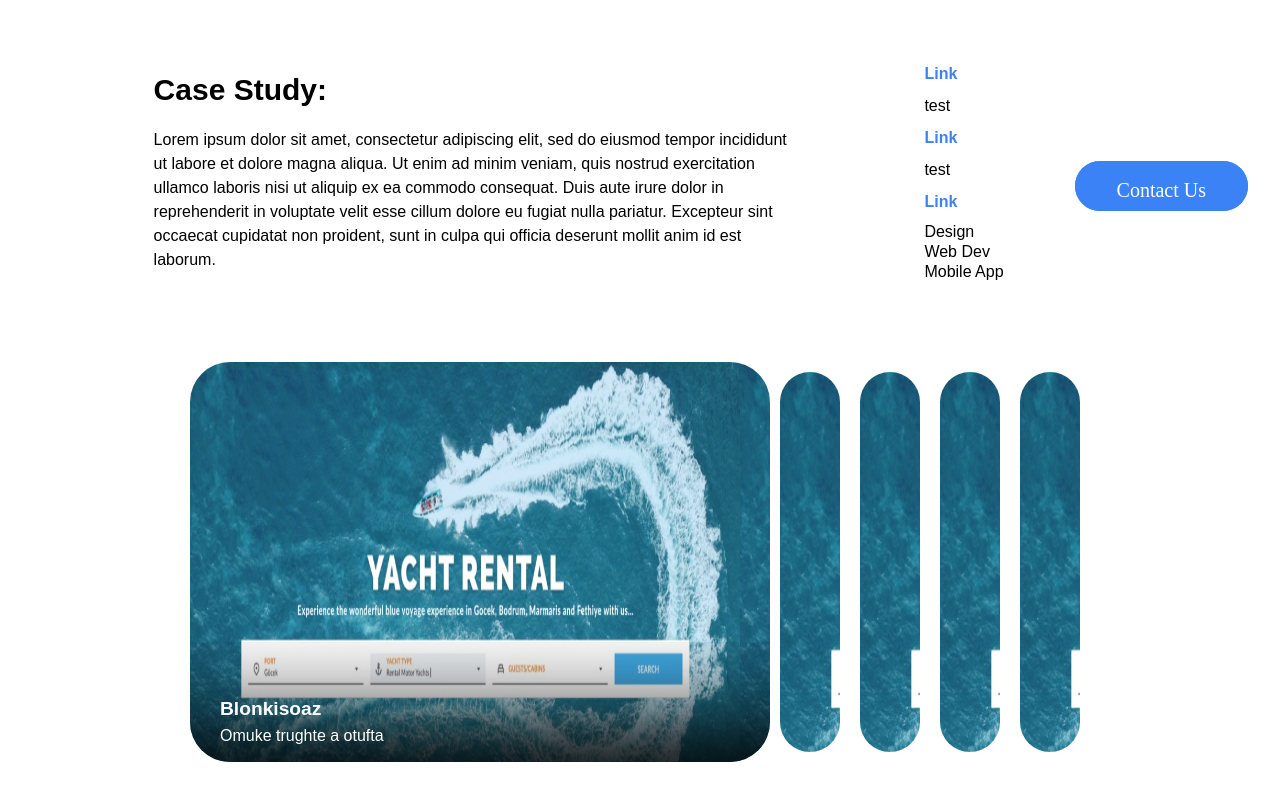
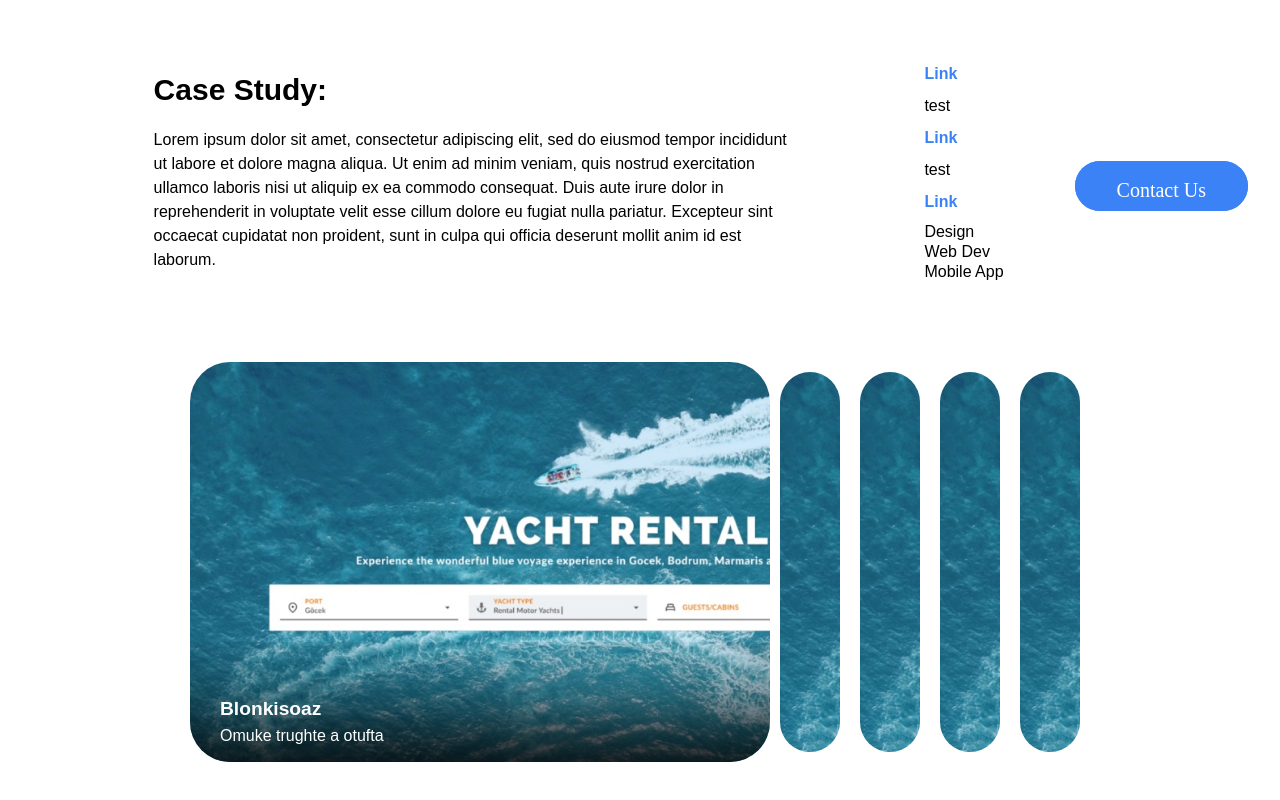
Before and after one commit to PaulGansca/Flex, a React (Vite) app: page /our-work/project-1 in a window 1280 px wide. Shown: the part 556-1356 px from the top of the page. Built offline with nearby package versions, Linux system fonts and the light colour scheme; a web font is replaced by a local one.

Commit message:
fix bg image

```diff
--- a/src/components/SlideShow2.tsx
+++ b/src/components/SlideShow2.tsx
@@ -23,7 +23,8 @@ const SlideShow2 = ({ data }: { data: ProjectImage[] }) => {
             onClick={() => handleOptionClick(data.id)}
             style={{
               background: `url(${data.imageLocation})`,
-              backgroundSize: "550px 500px",
+              backgroundSize: "cover",
+              // backgroundSize: "600px 500px",
             }}
           >
             <div className="shadow"></div>
```
